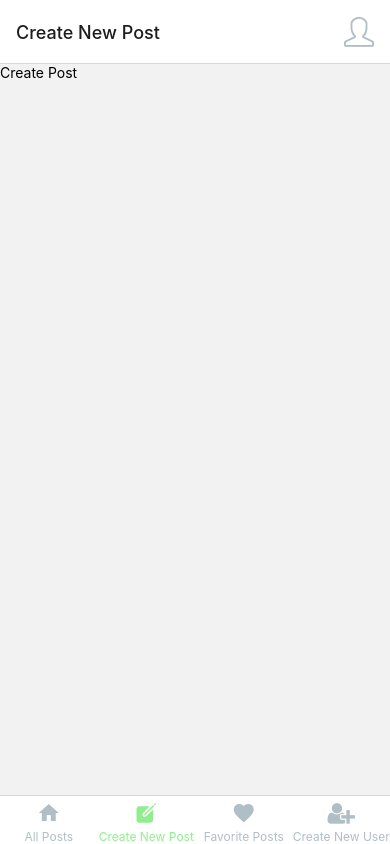
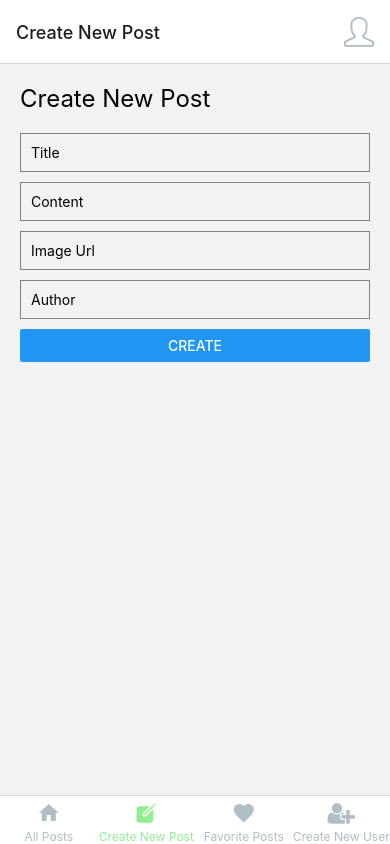
Before and after one commit to Davod0/Expo-React-Native-Postify, a React Native app: screen /CreatePost in a window 390 px wide. Built offline with nearby package versions, Linux system fonts and the light colour scheme.

Commit message:
Created a post form so that users can create new posts, created a PostSchema using Zod for validation

```diff
--- a/Actions/actions.ts
+++ b/Actions/actions.ts
@@ -1,4 +1,4 @@
-import { date } from "zod";
+import { Post } from "../Components/Post/PostSchema";
 import { User } from "../Components/User/UserSchema";
 import { IPost, IUser } from "../data";
 
@@ -26,9 +26,9 @@ export async function PostPostObjectToSever(data: Post) {
         id: id,
         title: data.title,
         content: data.content,
+        imageUrl: data.imageUrl,
         author: data.author,
         creationDate: new Date(),
-        imageUrl: data.imageUrl,
     }
     console.log("Post:", post)
     // await = axios.post("http://localhost:3000/post", user);
--- /dev/null
+++ b/Components/Post/PostForm.tsx
@@ -0,0 +1,62 @@
+import { zodResolver } from "@hookform/resolvers/zod";
+import { useForm } from "react-hook-form";
+import { Button, SafeAreaView, Text, TextInput } from "react-native";
+import { PostPostObjectToSever } from "../../Actions/actions";
+import { Post, PostSchema } from "./PostSchema";
+
+export default function PostForm(){
+
+    const {register, handleSubmit, setValue, reset, formState: { errors, isSubmitSuccessful } } = useForm<Post>({
+        resolver: zodResolver(PostSchema),
+        mode: "onBlur"
+    });
+
+    const onSubmit = async (data: Post) => {
+        console.log("Post Formulärdata:", data);
+        const response = await PostPostObjectToSever(data);
+        if(isSubmitSuccessful){
+            // reset();
+        }
+    };
+
+     return(
+         <SafeAreaView style={{ padding: 20 }}>
+            <Text style={{ fontSize: 24, marginBottom: 20 }}>Create New Post</Text>
+
+            <TextInput
+                style={{ borderColor: 'gray', borderWidth: 1, marginBottom: 10, padding: 10 }}
+                placeholder="Title"
+                onChangeText={(text) => setValue("title", text)}
+                {...register("title")}
+            />
+            {errors.title ? <Text style={{ color: 'red' }}>{errors.title.message}</Text> : null}
+
+            <TextInput
+                style={{ borderColor: 'gray', borderWidth: 1, marginBottom: 10, padding: 10 }}
+                placeholder="Content"
+                onChangeText={(text) => setValue("content", text)}
+                {...register("content")}
+            />
+            {errors.content ? <Text style={{ color: 'red' }}>{errors.content.message}</Text> : null}
+
+            <TextInput
+                style={{ borderColor: 'gray', borderWidth: 1, marginBottom: 10, padding: 10 }}
+                placeholder="Image Url"
+                onChangeText={(text) => setValue("imageUrl", text)}
+                {...register("imageUrl")}
+            />
+            {errors.imageUrl ? <Text style={{ color: 'red' }}>{errors.imageUrl.message}</Text> : null}
+
+            <TextInput
+                style={{ borderColor: 'gray', borderWidth: 1, marginBottom: 10, padding: 10 }}
+                placeholder="Author"
+                secureTextEntry
+                onChangeText={(text) => setValue("author", text)}
+                {...register("author")}
+            />
+            {errors.author ? <Text style={{ color: 'red' }}>{errors.author.message}</Text>: null}
+
+          <Button title="Create" onPress={handleSubmit(onSubmit)} />
+    </SafeAreaView>
+    );
+}
--- /dev/null
+++ b/Components/Post/PostSchema.ts
@@ -0,0 +1,10 @@
+import { z } from "zod";
+
+export const PostSchema = z.object({
+    title: z.string().min(3),
+    content: z.string().min(5),
+    imageUrl: z.optional(z.string().min(4)),
+    author: z.string().min(3)
+});
+
+export type Post = z.infer<typeof PostSchema>;
--- a/Components/User/UserForm.tsx
+++ b/Components/User/UserForm.tsx
@@ -21,7 +21,7 @@ export default function UserFrom(){
 
     return(
          <SafeAreaView style={{ padding: 20 }}>
-            <Text style={{ fontSize: 24, marginBottom: 20 }}>Create User</Text>
+            <Text style={{ fontSize: 24, marginBottom: 20 }}>Add New User</Text>
 
             <TextInput
                 style={{ borderColor: 'gray', borderWidth: 1, marginBottom: 10, padding: 10 }}
@@ -57,7 +57,7 @@ export default function UserFrom(){
             />
             {errors.password ? <Text style={{ color: 'red' }}>{errors.password.message}</Text>: null}
 
-          <Button title="Add New User" onPress={handleSubmit(onSubmit)} />
+          <Button title="Add" onPress={handleSubmit(onSubmit)} />
     </SafeAreaView>
     );
 }
--- a/Screens/CreatePostScreen.tsx
+++ b/Screens/CreatePostScreen.tsx
@@ -1,9 +1,10 @@
-import { View, Text } from "react-native";
+import { View } from "react-native";
+import PostForm from "../Components/Post/PostForm";
 
 export default function CreatePostScreen(){
     return(
         <View>
-            <Text>Create Post</Text>
+            <PostForm />
         </View>
     );
 };
--- a/data.ts
+++ b/data.ts
@@ -1,4 +1,3 @@
-
 export interface IUser {
     id: string;
     firstName: string;
@@ -11,7 +10,7 @@ export interface IPost {
     id: string;
     title: string;
     content: string;
-    author: IUser;
+    imageUrl?: string;
+    author: string;
     creationDate: Date;
-    imageUrl?: string;
 }
```
